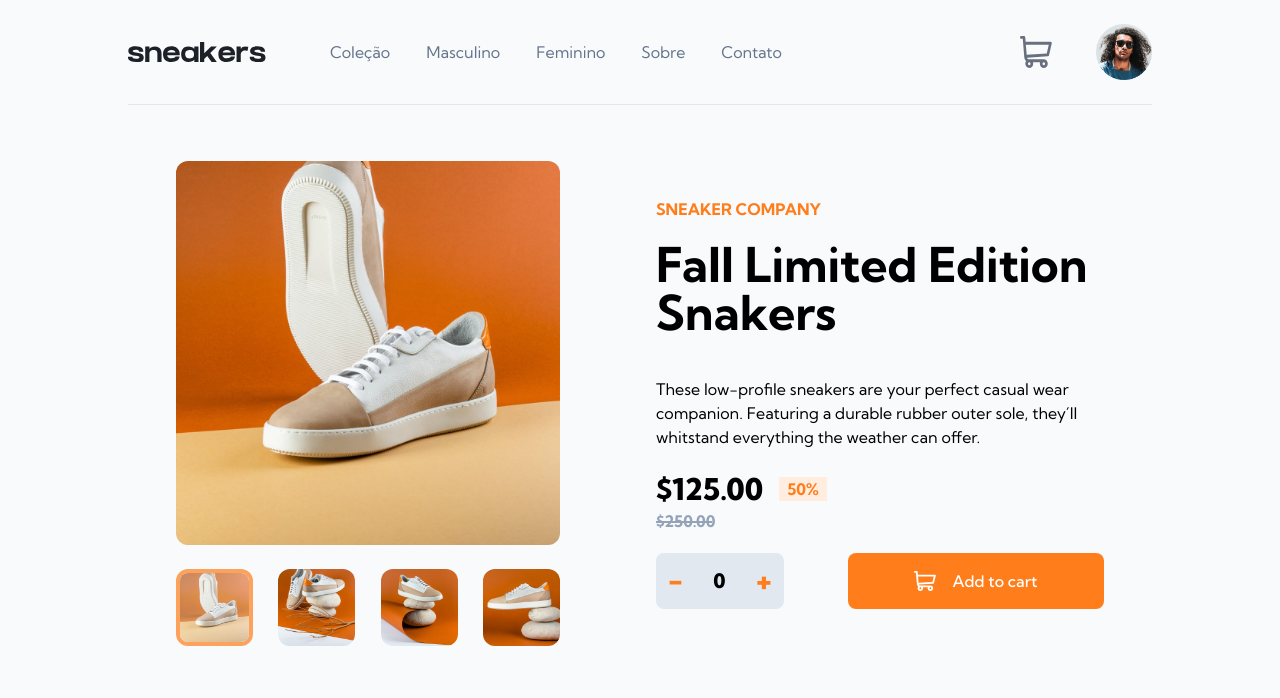
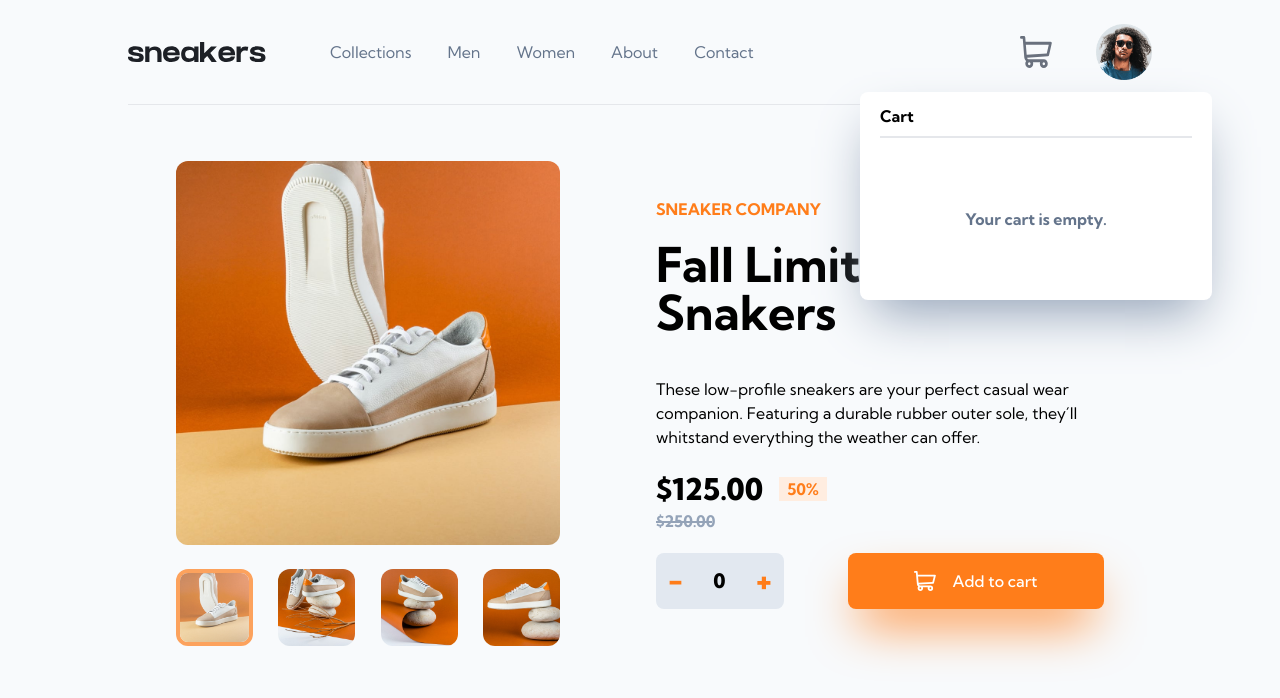
Before and after one commit to DiogoRocha22/vue-product, a Vue app: page / in a window 1280 px wide. Both pictures are taken after a click on the picture 1036 px from the left and 52 px from the top of the page. Shown: the top 698 px of the page. Built offline with nearby package versions, Linux system fonts and the light colour scheme.

Commit message:
projeto terminado

```diff
--- a/src/App.vue
+++ b/src/App.vue
@@ -1,9 +1,11 @@
 <script setup>
-  import { watch, ref } from 'vue';
-import Navbar from './components/Header.vue';
+  import { ref } from 'vue';
+  import Navbar from './components/Header.vue';
   import Product from './components/Product.vue';
 
-  import { produto } from './mock/PRODUCTS.js'
+
+
+  import { produto } from './mock/PRODUCTS.js';
 
   let itens = ref(produto.onCart)
 
@@ -13,14 +15,14 @@ import Navbar from './components/Header.vue';
       return
     }
 
-    return itens.value --
+    return itens.value -= 1
   }
 
 </script>
 
 <template>
   <header>
-    <Navbar :ownded="itens" />
+    <Navbar :ownded="itens" :delet="editCart" />
   </header>
 
   <Product :addCart="editCart"/>
--- /dev/null
+++ b/src/components/CartView.vue
@@ -0,0 +1,41 @@
+<script setup>
+    import { produto } from '../mock/PRODUCTS';
+    import iconDelete from '../assets/images/icon-delete.svg'
+
+    defineProps({
+        empty: Number,
+        delet: Function
+    })
+
+</script>
+
+<template>
+    <aside class="bg-white w-85 h-52 flex flex-col px-5 pt-1 shadow-slate-400 shadow-2xl rounded-lg">
+        <header class=" border-gray-200 border-b-2 py-2 w-full">
+            <span class=" font-bold">Cart</span>
+        </header>
+
+        <main v-if="!empty" class="flex h-full justify-center items-center">
+            <span class=" text-center font-bold text-slate-500">Your cart is empty.</span>
+
+        </main>
+        <main v-else class="">
+            <div class="flex items-center justify-between mt-4">
+                <img class=" w-16 rounded-lg" :src="produto.img1" alt="">
+                <div class="flex flex-col ">
+                    <span>{{ produto.name }}</span>
+                    <span>${{ produto.newValor.toFixed(2) }} x {{ empty }} = <span class=" font-bold">${{  (produto.newValor * empty).toFixed(2) }}</span> </span>
+                </div>
+                <img @click="delet('delete')" class=" cursor-pointer" :src="iconDelete" alt="">
+            </div>
+
+            <button class="btn mt-4 w-full">Checkout</button>
+        </main>
+
+
+    </aside>
+</template>
+
+<style scoped>
+
+</style>
--- a/src/components/Header.vue
+++ b/src/components/Header.vue
@@ -2,40 +2,57 @@
     import logo from '../assets/images/logo.svg'
     import cart from '../assets/images/icon-cart.svg'
     import avatar from '../assets/images/image-avatar.png'
+import CartView from './CartView.vue';
+import { ref, watch } from 'vue';
+import { walk } from 'vue/compiler-sfc';
 
-    defineProps({
+    const props =  defineProps({
         ownded: Number,
+        delet: Function
     })
 
+    let setDisplay = ref(false)
 
+    let cartDisplay = ref('invisible')
+
+    watch(setDisplay, () => {
+        if(setDisplay.value == true){
+            cartDisplay.value = 'flex'
+        }else{
+            cartDisplay.value = 'invisible'
+        }
+    })
 
 </script>
 
 <template>
-    <div class="border-b flex items-center justify-between">
+    <div class="border-b flex items-center justify-between relative">
         <div class="flex items-center">
             <img :src="logo" alt="">
 
             <nav class=" ml-16">
                 <ul class=" flex gap-9 ">
-                    <li>Coleção</li>
-                    <li>Masculino</li>
-                    <li>Feminino</li>
-                    <li>Sobre</li>
-                    <li>Contato</li>
+                    <li>Collections</li>
+                    <li>Men</li>
+                    <li>Women</li>
+                    <li>About</li>
+                    <li>Contact</li>
                 </ul>
             </nav>
         </div>
 
         <div class="flex gap-10 items-center">
-            <div class="relative px-1">
-                <img class=" w-8 h-8" :src="cart" alt="">
-                <div v-if="ownded && typeof ownded == 'number'" class=" absolute bottom-7 right-0 bg-orange rounded-xl px-2 text-white text-xs">{{ ownded }}</div>
+            <div class="relative px-1 flex justify-center">
+                <img @click="setDisplay = !setDisplay" class=" w-8 h-8" :src="cart" alt="">
+                <div v-if="ownded && typeof ownded == 'number'" class=" absolute bottom-7 right-0 bg-orange rounded-xl px-2 text-white text-xs">{{ props.ownded }}</div>
+                <CartView class="absolute top-14" :class="cartDisplay" :empty="props.ownded" :delet="props.delet"/>
             </div>
             <img id="avatar" class=" w-14" :src="avatar" alt="">
         </div>
 
     </div>
+
+
 </template>
 
 <style scoped>
--- a/src/components/Product.vue
+++ b/src/components/Product.vue
@@ -12,6 +12,7 @@ let discount = ref(50)
 let active = ref(1)
 let image = produto.img1
 let counter = ref(0)
+
 
 function editCounter(action){
   if(action == 'add'){
@@ -42,13 +43,12 @@ function editCounter(action){
 
     <div class=" flex flex-col justify-center max-w-md">
       <h5 class=" text-orange font-bold">SNEAKER COMPANY</h5>
-      <h1 class=" font-bold text-5xl my-5">Fall Limited Edition Snakers</h1>
+      <h1 class=" font-bold text-5xl my-5">{{ produto.name}}</h1>
       <span class=" my-5">
-        These low-profile sneakers are your perfect casual wear companion. Featuring a durable
-        rubber outer sole, they´ll whitstand everything the weather can offer.
+        {{ produto.description }}
       </span>
       <div class="flex items-center">
-        <span class=" text-3xl font-extrabold">${{ (produto.valor * (discount/100)).toFixed(2) }}</span>
+        <span class=" text-3xl font-extrabold">${{ produto.newValor.toFixed(2) }}</span>
         <span class=" bg-light-orange text-orange font-bold mx-4 px-2 my-2">{{ discount }}%</span>
       </div>
 
@@ -63,7 +63,7 @@ function editCounter(action){
           <button class="px-3 pb-1" @click="editCounter('add')">+</button>
         </div>
 
-        <button @click=" addCart('add', counter), counter=0 " class="btn w-64 flex items-center justify-center"><img id="cart" :src="cart" alt=""> Add to cart</button>
+        <button @click=" addCart('add', counter), counter=0 " class="btn w-64 flex items-center justify-center shadow-orange shadow-2xl"><img id="cart" :src="cart" alt=""> Add to cart</button>
       </div>
     </div>
 
--- a/src/mock/PRODUCTS.JS
+++ b/src/mock/PRODUCTS.JS
@@ -1,7 +1,11 @@
 export const produto = {
     valor: 250,
     sale: 50/100,
+    newValor: 250 * (50/100),
     onCart: 0,
+    name: 'Fall Limited Edition Snakers',
+    description: `These low-profile sneakers are your perfect casual wear companion. Featuring a durable
+    rubber outer sole, they´ll whitstand everything the weather can offer.`,
     img1: '/image-product-1.jpg',
     img2: '/image-product-2.jpg',
     img3: '/image-product-3.jpg',
--- a/tailwind.config.js
+++ b/tailwind.config.js
@@ -12,7 +12,8 @@ export default {
         'light-orange': 'hsl( 25, 100%, 94%)',
       },
       width: {
-        "35%": "35%"
+        "35%": "35%",
+        "85": "22rem"
       },
       height: {
         "6": "6px"
```
